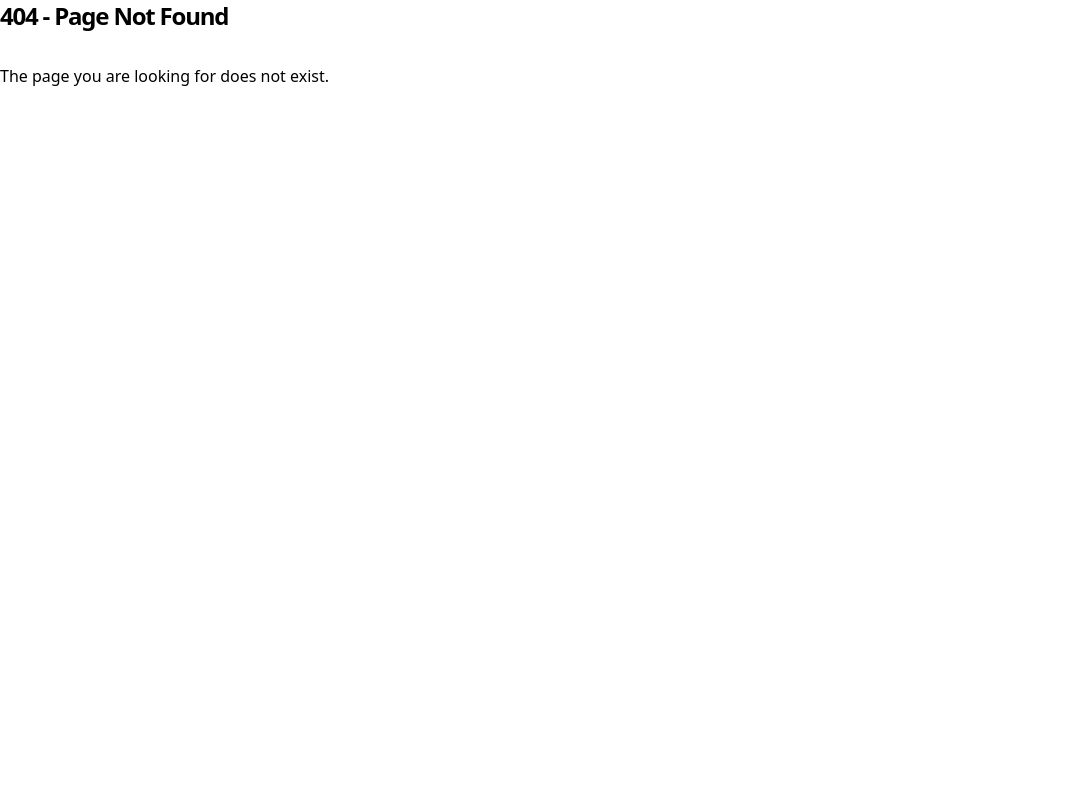
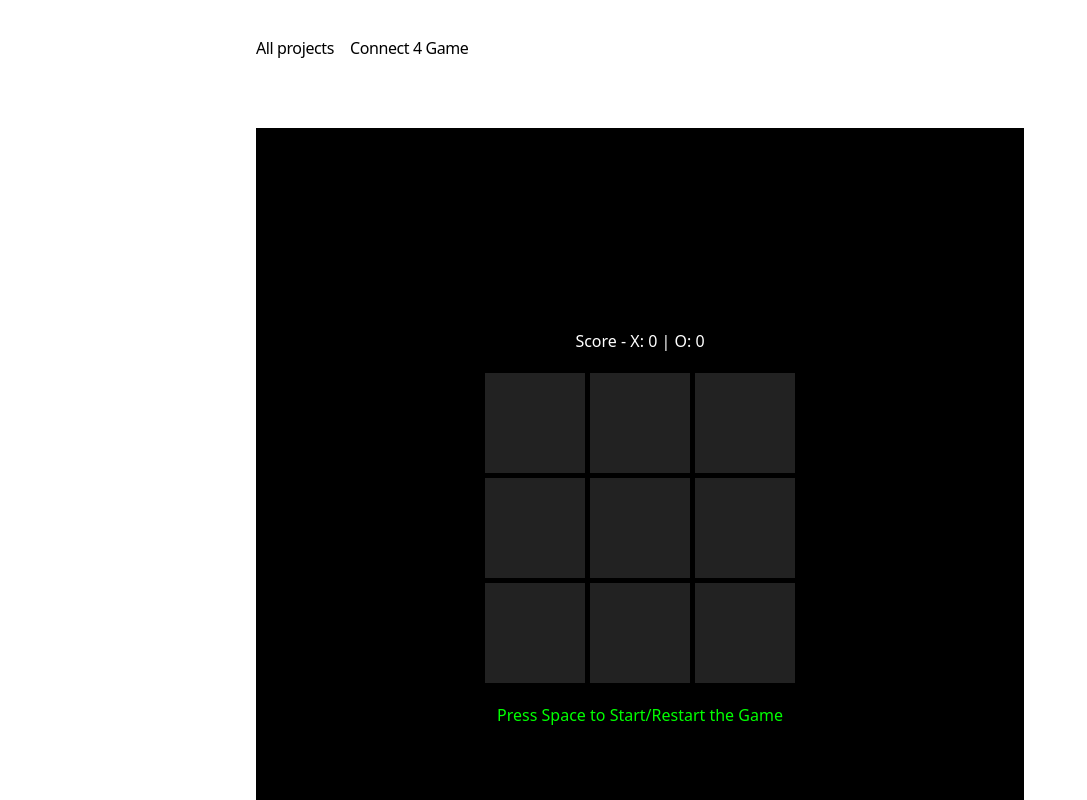
Before and after one commit to Scc33/portfolio, a Next.js app: page /connect4 in a window 1280 px wide. Before the commit this address had no page. Shown: the top 800 px of the page, without its empty margins (0-1087 px from the left). Built offline with nearby package versions, Linux system fonts and the light colour scheme.

Commit message:
Create basic connect 4 game

```diff
--- /dev/null
+++ b/app/connect4/layout.tsx
@@ -0,0 +1,28 @@
+import Footer from "../components/Footer";
+import { Navbar } from "../snippets/components/nav";
+
+const navItems = {
+    "/": "All projects",
+    "/connect4": "Connect 4 Game"
+};
+
+export default function RootLayout({
+    children
+}: {
+    children: React.ReactNode;
+}) {
+    return (
+        <div
+            lang="en"
+            className="text-black bg-white dark:text-white dark:bg-black min-h-screen"
+        >
+            <div className="antialiased max-w-3xl md:mx-auto">
+                <main className="flex-auto min-w-0 flex flex-col px-2 pt-8 md:px-0 mx-4 sm:mx-0">
+                    <Navbar navItems={navItems}/>
+                    {children}
+                    <Footer />
+                </main>
+            </div>
+        </div>
+    );
+}
--- /dev/null
+++ b/app/connect4/page.tsx
@@ -0,0 +1,148 @@
+'use client';
+
+import React, { useState, useEffect } from 'react';
+
+const TicTacToeGame: React.FC = () => {
+  const BOARD_SIZE = 3;
+  const INITIAL_BOARD = Array(BOARD_SIZE)
+    .fill(null)
+    .map(() => Array(BOARD_SIZE).fill(null));
+
+  const [gameStarted, setGameStarted] = useState(false);
+  const [board, setBoard] = useState<string[][]>(INITIAL_BOARD);
+  const [currentPlayer, setCurrentPlayer] = useState<'X' | 'O'>('X');
+  const [score, setScore] = useState<{ X: number; O: number }>({ X: 0, O: 0 });
+  const [message, setMessage] = useState<string>('');
+
+  useEffect(() => {
+    const handleKeyDown = (event: KeyboardEvent) => {
+      if (event.code === 'Space') {
+        startGame();
+      }
+    };
+    window.addEventListener('keydown', handleKeyDown);
+    return () => window.removeEventListener('keydown', handleKeyDown);
+  }, []);
+
+  const startGame = () => {
+    setBoard(INITIAL_BOARD);
+    setCurrentPlayer('X');
+    setGameStarted(true);
+    setMessage('');
+  };
+
+  const handleClick = (row: number, col: number) => {
+    if (!gameStarted || board[row][col]) return;
+
+    const newBoard = board.map((boardRow, i) =>
+      boardRow.map((cell, j) => (i === row && j === col ? currentPlayer : cell))
+    );
+
+    setBoard(newBoard);
+
+    if (checkWin(newBoard, currentPlayer)) {
+      setScore({ ...score, [currentPlayer]: score[currentPlayer] + 1 });
+      setMessage(`Player ${currentPlayer} wins! Press Space to restart.`);
+      setGameStarted(false);
+    } else if (newBoard.flat().every((cell) => cell)) {
+      setMessage("It's a tie! Press Space to restart.");
+      setGameStarted(false);
+    } else {
+      setCurrentPlayer(currentPlayer === 'X' ? 'O' : 'X');
+    }
+  };
+
+  const checkWin = (board: string[][], player: 'X' | 'O') => {
+    // Check rows and columns
+    for (let i = 0; i < BOARD_SIZE; i++) {
+      if (
+        board[i].every((cell) => cell === player) ||
+        board.map((row) => row[i]).every((cell) => cell === player)
+      ) {
+        return true;
+      }
+    }
+
+    // Check diagonals
+    if (
+      board.every((row, idx) => row[idx] === player) ||
+      board.every((row, idx) => row[BOARD_SIZE - idx - 1] === player)
+    ) {
+      return true;
+    }
+
+    return false;
+  };
+
+  return (
+    <div style={styles.container}>
+      <h1 style={styles.score}>
+        Score - X: {score.X} | O: {score.O}
+      </h1>
+      <div style={styles.board}>
+        {board.map((row, rowIndex) => (
+          <div key={rowIndex} style={styles.row}>
+            {row.map((cell, colIndex) => (
+              <div
+                key={colIndex}
+                style={styles.cell}
+                onClick={() => handleClick(rowIndex, colIndex)}
+              >
+                {cell}
+              </div>
+            ))}
+          </div>
+        ))}
+      </div>
+      {message && <h2 style={styles.message}>{message}</h2>}
+      {!gameStarted && (
+        <h2 style={styles.startMessage}>Press Space to Start/Restart the Game</h2>
+      )}
+    </div>
+  );
+};
+
+const styles: { [key: string]: React.CSSProperties } = {
+  container: {
+    backgroundColor: '#000',
+    color: '#fff',
+    minHeight: '100vh',
+    display: 'flex',
+    flexDirection: 'column',
+    alignItems: 'center',
+    justifyContent: 'center',
+  },
+  score: {
+    textAlign: 'center',
+    marginBottom: '20px',
+  },
+  board: {
+    display: 'grid',
+    gridTemplateRows: 'repeat(3, 1fr)',
+    gridGap: '5px',
+  },
+  row: {
+    display: 'grid',
+    gridTemplateColumns: 'repeat(3, 1fr)',
+    gridGap: '5px',
+  },
+  cell: {
+    width: '100px',
+    height: '100px',
+    backgroundColor: '#222',
+    display: 'flex',
+    alignItems: 'center',
+    justifyContent: 'center',
+    fontSize: '3rem',
+    cursor: 'pointer',
+  },
+  message: {
+    marginTop: '20px',
+  },
+  startMessage: {
+    marginTop: '20px',
+    color: '#0f0',
+  },
+};
+
+export default TicTacToeGame;
```
